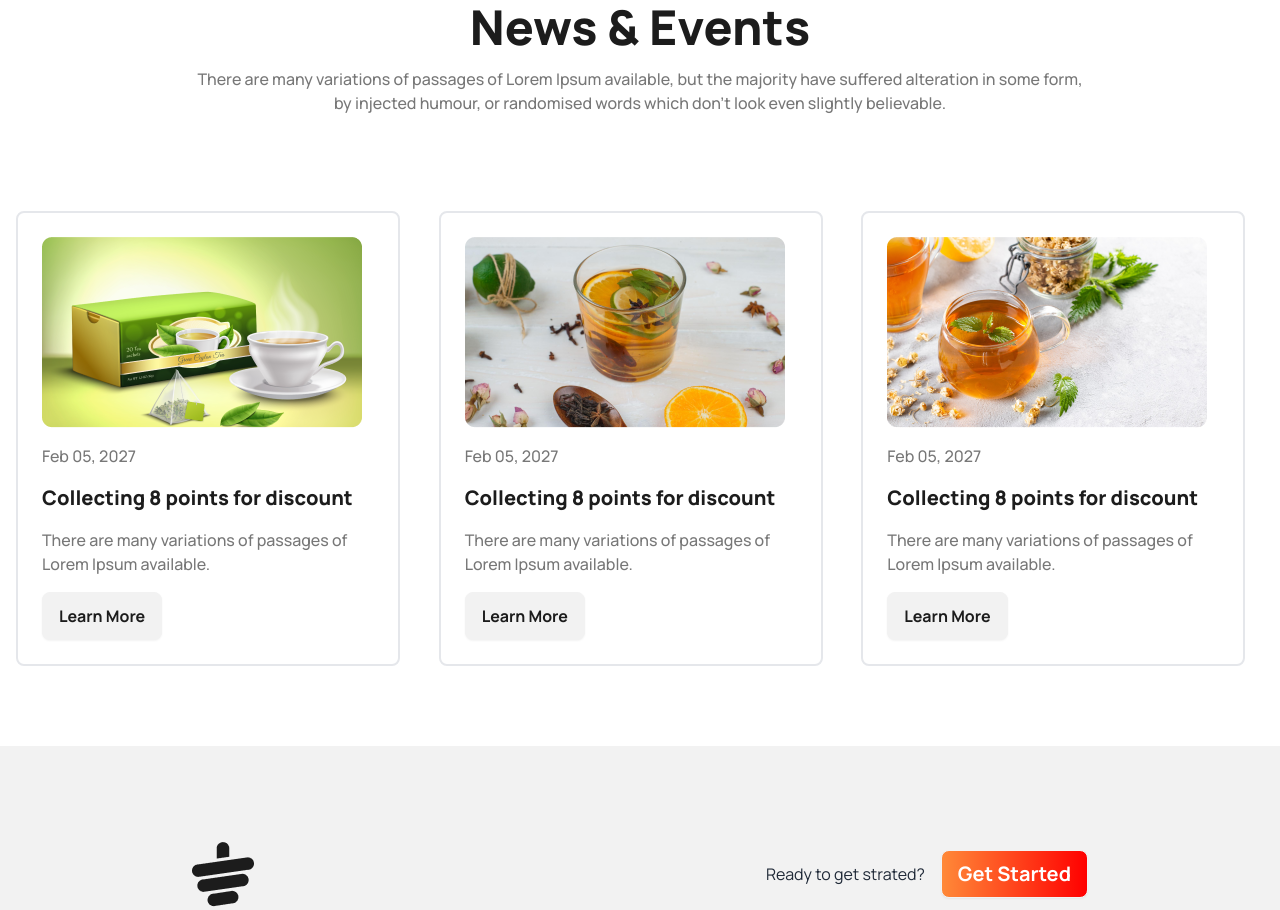
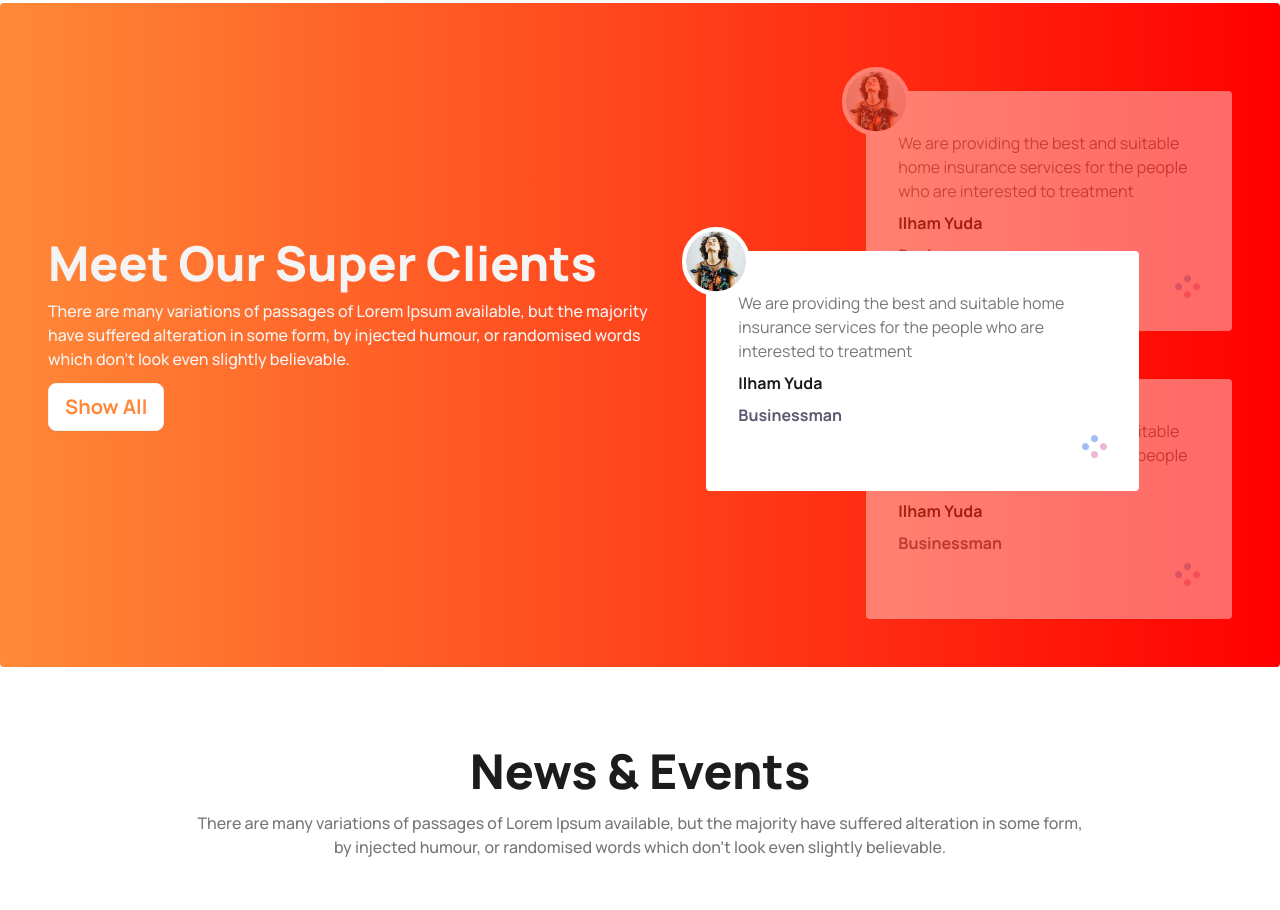
Before and after one commit to utpalsharma630/tea-home, a plain HTML site: page index.html in a window 1280 px wide. Shown: the part 1855-2765 px from the top of the page. Drawn offline with nearby package versions, Linux system fonts and the light colour scheme.

Commit message:
tea house website completed

```diff
--- a/index.html
+++ b/index.html
@@ -108,6 +108,49 @@
             <p class="text-base font-medium text-[#777777]">Premium Quality that makes tea more elegant and more durable when you use it.</p>
           </div>
         </section>
+        <!-- meet our super clients -->
+        <section class=" lg:flex items-center gap-20 bg-gradient-to-r from-[#FF8938] to-[#FF0000]  rounded p-12 ">
+          <div class="flex pr-28">
+            <div class="space-y-3">
+              <h2 class="text-5xl font-extrabold text-[#F4F4F4]">Meet Our Super Clients</h2>
+              <p class="text-base font-medium text-[#F4F4F4]">There are many variations of passages of Lorem Ipsum available, but the majority have suffered alteration in some form, by injected humour, or randomised words which don't look even slightly believable. </p>
+              <button class="btn bg-white text-[#FF8938] text-xl font-bold">Show All</button>
+            </div>
+          </div>
+          <!-- rivew container -->
+          <div class="relative mt-10">
+            <!--next rivew  -->
+            <div class=" mb-12 relative z-10 opacity-40 rounded bg-white p-8 space-y-2">
+              <img class="absolute -top-6 -left-6 border-4 rounded-full border-white bg-white" src="images/client.png" alt="">
+              <p class="text-base text-[#777777]">We are providing the best and suitable home insurance services for the people who are interested to treatment</p>
+              <h2 class="text-base font-bold text-[#1c1c1c]">Ilham Yuda</h2>
+              <h3 class="text-base font-bold text-[#5D5A6F]">Businessman</h3>
+              <div class="flex justify-end">
+                <img src="images/circles.png" alt="">
+              </div>
+            </div>
+            <!-- current rivew  -->
+            <div class="lg:w-[433px] lg:-left-40 top-40 absolute z-20  rounded bg-white p-8 space-y-2">
+              <img class="absolute -top-6 -left-6 border-4 rounded-full border-white bg-white" src="images/client.png" alt="">
+              <p class="text-base text-[#777777]">We are providing the best and suitable home insurance services for the people who are interested to treatment</p>
+              <h2 class="text-base font-bold text-[#1c1c1c]">Ilham Yuda</h2>
+              <h3 class="text-base font-bold text-[#5D5A6F]">Businessman</h3>
+              <div class="flex justify-end">
+                <img src="images/circles.png" alt="">
+              </div>
+            </div>
+            <!--previous rivew  -->
+            <div class=" relative z-10 opacity-40 rounded bg-white p-8 space-y-2">
+              <img class="absolute -top-6 -left-6 border-4 rounded-full border-white bg-white" src="images/client.png" alt="">
+              <p class="text-base text-[#777777]">We are providing the best and suitable home insurance services for the people who are interested to treatment</p>
+              <h2 class="text-base font-bold text-[#1c1c1c]">Ilham Yuda</h2>
+              <h3 class="text-base font-bold text-[#5D5A6F]">Businessman</h3>
+              <div class="flex justify-end">
+                <img src="images/circles.png" alt="">
+              </div>
+            </div>
+          </div>
+        </section>
         <!-- news and event -->
         <section>
           <div class="text-center mt-20">
@@ -143,10 +186,10 @@
           </div>
         </section>
     </main>
-    <footer class="   px-48 py-24 bg-base-200 ">
-      <div class="flex justify-between items-center">
+    <footer class="px-10 md:px-48 py-24 bg-base-200 ">
+      <div class="md:flex justify-between items-center">
         <img src="images/cup.png" alt="">
-        <div class="flex items-center gap-4">
+        <div class="flex items-center gap-4 mt-8 ml-10">
           <p>Ready to get strated?</p>
           <button class="btn bg-gradient-to-r from-[#FF8938] to-[#FF0000]  text-white text-xl font-bold ">Get Started</button>
         </div>
```
